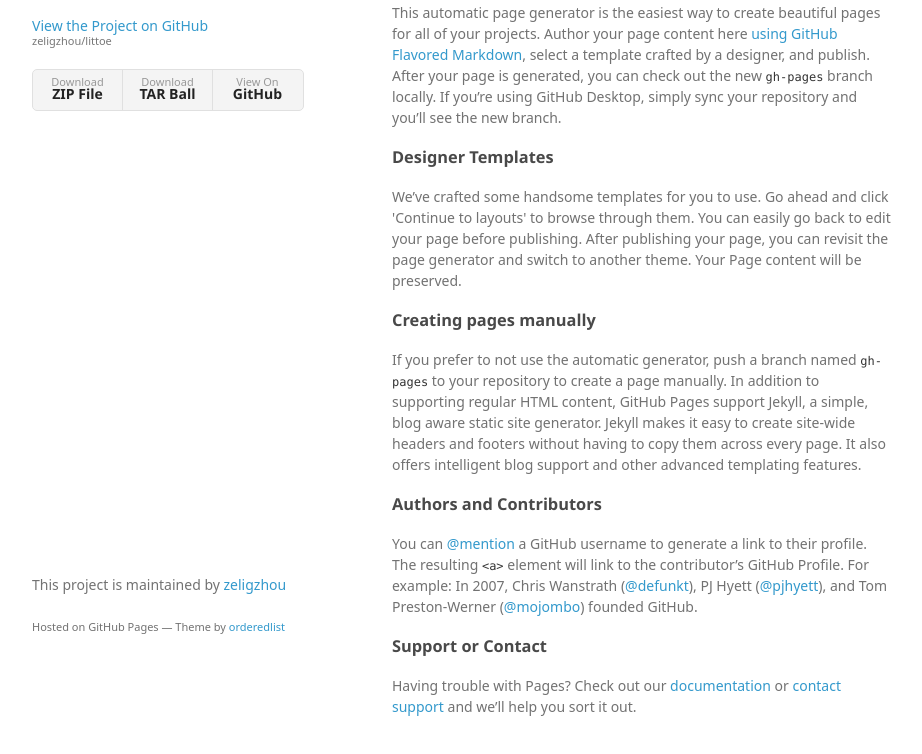
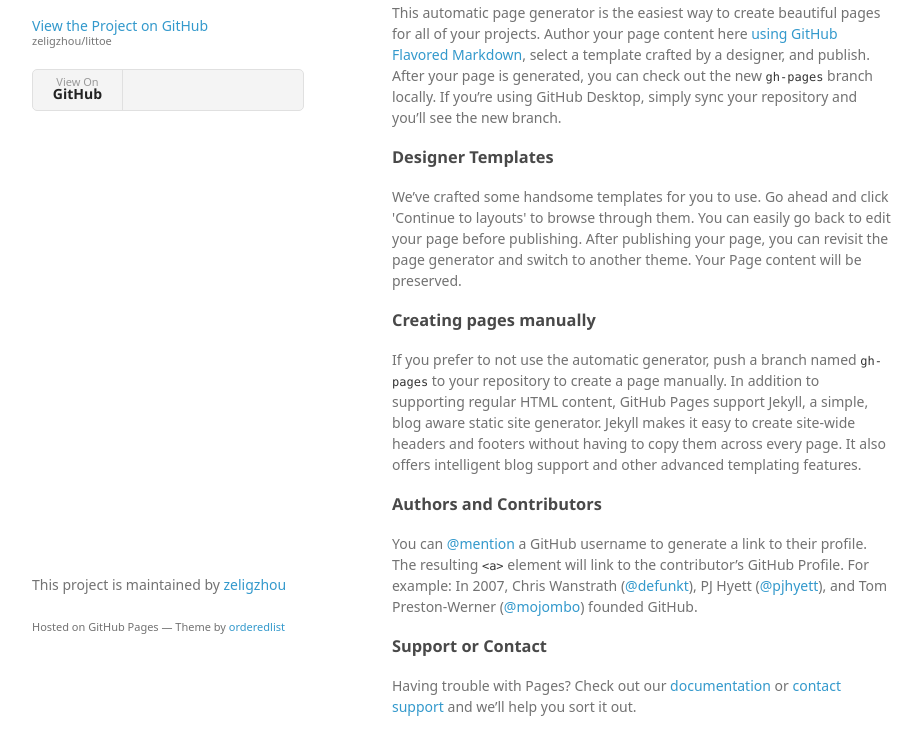
Before and after one commit to zeligzhou/littoe, a plain HTML site: page index.html in a window 1280 px wide. Shown: the part 94-848 px from the top of the page, without its empty margins (178-1100 px from the left). Drawn offline with Linux system fonts and the light colour scheme; a web font is replaced by a local one.

Commit message:
Update index.html

```diff
--- a/index.html
+++ b/index.html
@@ -3,7 +3,7 @@
   <head>
     <meta charset="utf-8">
     <meta http-equiv="X-UA-Compatible" content="chrome=1">
-    <title>Littoe by zeligzhou</title>
+    <title>Littoe</title>
 
     <link rel="stylesheet" href="stylesheets/styles.css">
     <link rel="stylesheet" href="stylesheets/github-light.css">
@@ -22,8 +22,6 @@
 
 
         <ul>
-          <li><a href="https://github.com/zeligzhou/littoe/zipball/master">Download <strong>ZIP File</strong></a></li>
-          <li><a href="https://github.com/zeligzhou/littoe/tarball/master">Download <strong>TAR Ball</strong></a></li>
           <li><a href="https://github.com/zeligzhou/littoe">View On <strong>GitHub</strong></a></li>
         </ul>
       </header>
```
